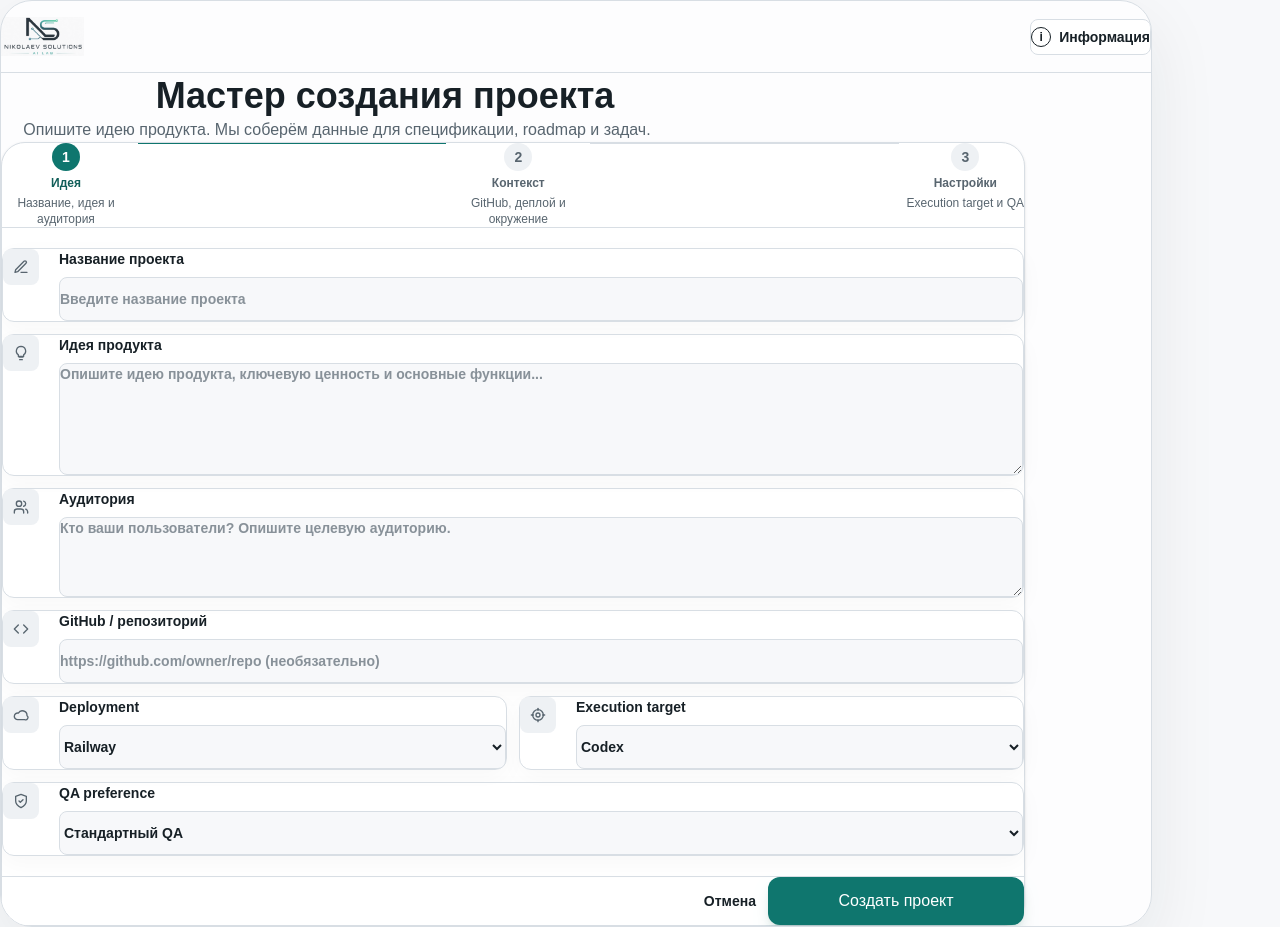
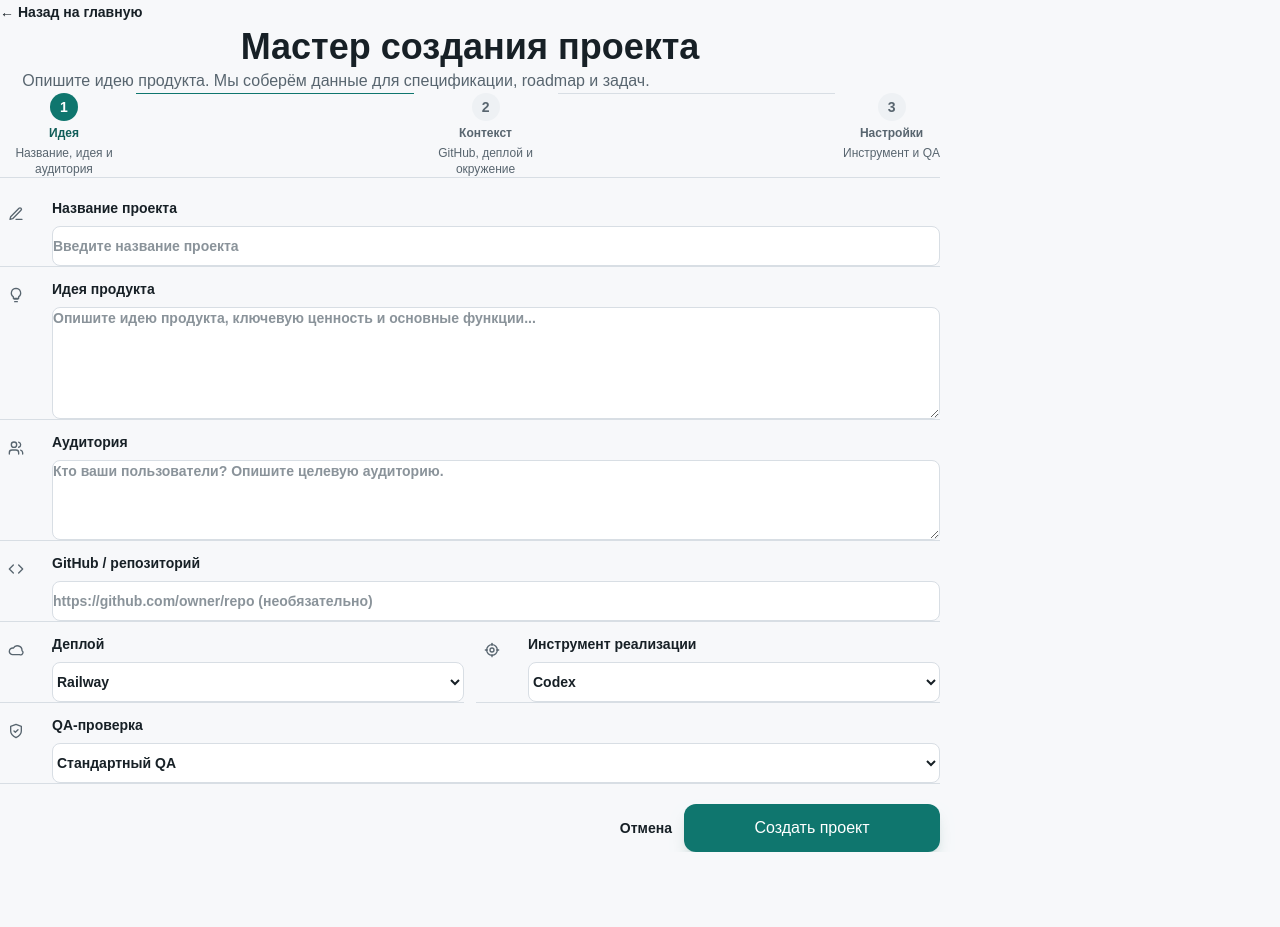
Before and after one commit to drthalas/Prepare_development_cockpit, a Next.js app: page /app/projects/new in a window 1280 px wide. After the commit the page ends 852 px from the top, so only its background shows below. Built offline with nearby package versions, Linux system fonts and the light colour scheme.

Commit message:
PDC-034: clean landing and project wizard layout

```diff
--- a/src/app/app/projects/new/page.tsx
+++ b/src/app/app/projects/new/page.tsx
@@ -1,5 +1,4 @@
 import Link from "next/link";
-import Image from "next/image";
 
 import { ProjectIntakeWizard } from "@/components/project-intake-wizard";
 import { InfoNotice } from "@/components/ui/patterns";
@@ -12,12 +11,6 @@ type NewProjectPageProps = {
   }>;
 };
 
-const infoSteps = [
-  "Опишите идею и аудиторию.",
-  "Укажите контекст GitHub, деплоя и разработки.",
-  "Создайте проект и продолжите со следующим шагом.",
-];
-
 export default async function NewProjectPage({
   searchParams,
 }: NewProjectPageProps) {
@@ -25,46 +18,17 @@ export default async function NewProjectPage({
   const error = Array.isArray(query.error) ? query.error[0] : query.error;
 
   return (
-    <main className="min-h-screen bg-[var(--background)] p-4 text-[var(--foreground)] sm:p-8">
-      <div className="mx-auto min-h-[calc(100svh-2rem)] w-full max-w-6xl overflow-hidden rounded-[1.75rem] border border-[var(--panel-border)] bg-[rgba(255,255,255,0.78)] shadow-[0_24px_70px_rgba(23,32,38,0.08)] sm:min-h-[calc(100svh-4rem)] sm:rounded-[2rem]">
-        <header className="flex h-16 items-center justify-between border-b border-[var(--panel-border)] px-5 sm:h-[4.5rem] sm:px-8">
-          <Link aria-label="На главную" className="flex items-center" href="/">
-            <Image
-              alt="Nikolaev Solutions AI Lab"
-              className="h-9 w-auto object-contain mix-blend-multiply sm:h-10"
-              height={260}
-              priority
-              src="/brand/nikolaev-solutions-ai-lab-header.png"
-              width={540}
-            />
+    <main className="min-h-screen bg-[var(--background)] px-5 py-6 text-[var(--foreground)] sm:px-8 sm:py-8">
+      <div className="mx-auto w-full max-w-[940px]">
+        <Link
+          className="text-sm font-semibold text-[var(--muted)] transition hover:text-[var(--foreground)]"
+          href="/"
+        >
+          ← Назад на главную
         </Link>
-          <details className="group relative">
-            <summary className="inline-flex h-9 cursor-pointer list-none items-center justify-center gap-2 rounded-lg border border-[var(--panel-border)] bg-[var(--panel)] px-3 text-sm font-semibold text-[var(--foreground)] transition hover:border-[var(--accent)] [&::-webkit-details-marker]:hidden">
-              <span className="grid h-5 w-5 place-items-center rounded-full border border-current text-xs">
-                i
-              </span>
-              <span className="hidden sm:inline">Информация</span>
-            </summary>
-            <div className="absolute right-0 z-20 mt-3 w-72 rounded-xl border border-[var(--panel-border)] bg-[var(--panel)] p-4 text-sm leading-6 text-[var(--muted)] shadow-xl">
-              <p className="font-semibold text-[var(--foreground)]">
-                Как это работает
-              </p>
-              <ol className="mt-2 grid gap-1">
-                {infoSteps.map((step, index) => (
-                  <li key={step}>
-                    <span className="font-semibold text-[var(--accent-strong)]">
-                      {index + 1}.
-                    </span>{" "}
-                    {step}
-                  </li>
-                ))}
-              </ol>
-            </div>
-          </details>
-        </header>
 
-        <section className="mx-auto w-full max-w-5xl px-5 py-7 sm:px-8 sm:py-9">
-          <div className="mx-auto max-w-3xl text-center">
+        <section className="pt-8 sm:pt-10">
+          <header className="text-center">
             <h1 className="text-3xl font-extrabold leading-tight text-[var(--foreground)] sm:text-4xl">
               Мастер создания проекта
             </h1>
@@ -72,7 +36,7 @@ export default async function NewProjectPage({
               Опишите идею продукта. Мы соберём данные для спецификации, roadmap
               и задач.
             </p>
-          </div>
+          </header>
 
           {error ? (
             <div className="mt-6">
@@ -84,7 +48,7 @@ export default async function NewProjectPage({
             </div>
           ) : null}
 
-          <div className="mt-7 rounded-[1.5rem] border border-[var(--panel-border)] bg-[var(--panel)] p-4 shadow-sm sm:p-8">
+          <div className="mt-7">
             <ProjectIntakeWizard />
           </div>
         </section>
--- a/src/components/landing-page.tsx
+++ b/src/components/landing-page.tsx
@@ -12,13 +12,10 @@ const infoSteps = [
   "Скачайте результат или экспортируйте.",
 ];
 
-const artifactChips = ["Спецификация", "Roadmap", "Промпты"];
-
 export function LandingPage() {
   return (
-    <main className="min-h-screen overflow-x-hidden bg-[var(--background)] p-4 text-[var(--foreground)] sm:p-8">
-      <div className="mx-auto flex min-h-[calc(100svh-2rem)] w-full max-w-6xl flex-col overflow-hidden rounded-[1.75rem] border border-[var(--panel-border)] bg-[rgba(255,255,255,0.72)] shadow-[0_24px_70px_rgba(23,32,38,0.08)] sm:min-h-[calc(100svh-4rem)] sm:rounded-[2rem]">
-        <header className="flex h-16 items-center border-b border-[var(--panel-border)] px-5 sm:h-[4.5rem] sm:px-8">
+    <main className="min-h-screen overflow-x-hidden bg-[var(--background)] text-[var(--foreground)]">
+      <header className="mx-auto flex h-16 w-full max-w-6xl items-center px-5 sm:h-20 sm:px-8">
         <Link
           aria-label="Nikolaev Solutions AI Lab"
           className="flex min-w-0 items-center"
@@ -35,12 +32,12 @@ export function LandingPage() {
         </Link>
       </header>
 
-        <section className="flex flex-1 items-center justify-center px-5 py-10 sm:px-8 sm:py-12">
-          <div className="mx-auto flex w-full max-w-2xl flex-col items-center rounded-[1.75rem] border border-[var(--panel-border)] bg-[rgba(255,255,255,0.86)] px-5 py-9 text-center shadow-[0_22px_70px_rgba(23,32,38,0.09)] sm:rounded-[2rem] sm:px-14 sm:py-14">
-            <div className="flex h-20 w-20 items-center justify-center rounded-full border border-[var(--panel-border)] bg-[var(--panel)] shadow-[0_20px_60px_rgba(15,118,110,0.16)] sm:h-24 sm:w-24">
+      <section className="flex min-h-[calc(100svh-4rem)] items-center justify-center px-5 pb-14 pt-6 sm:min-h-[calc(100svh-5rem)] sm:px-8 sm:pb-20">
+        <div className="mx-auto flex w-full max-w-[26rem] flex-col items-center text-center">
+          <div className="flex h-18 w-18 items-center justify-center rounded-full bg-[var(--panel)] shadow-[0_18px_54px_rgba(15,118,110,0.14)] sm:h-20 sm:w-20">
             <svg
               aria-hidden="true"
-              className="h-10 w-10 text-[var(--accent)] sm:h-12 sm:w-12"
+              className="h-9 w-9 text-[var(--accent)] sm:h-10 sm:w-10"
               fill="none"
               viewBox="0 0 48 48"
               xmlns="http://www.w3.org/2000/svg"
@@ -83,15 +80,15 @@ export function LandingPage() {
             </svg>
           </div>
 
-            <h1 className="mt-8 max-w-[21rem] text-[2.65rem] font-extrabold leading-[1.04] tracking-normal text-[var(--foreground)] sm:max-w-xl sm:text-6xl">
+          <h1 className="mt-7 text-[2.65rem] font-extrabold leading-[1.04] tracking-normal text-[var(--foreground)] sm:text-6xl">
             Prepare Development Cockpit
           </h1>
-            <p className="mt-5 max-w-[22rem] text-lg leading-[1.45] text-[var(--muted)] sm:text-xl">
+          <p className="mt-5 text-lg leading-[1.45] text-[var(--muted)] sm:text-xl">
             Создайте проект из идеи
             <br />и получите структуру разработки.
           </p>
 
-            <div className="mt-8 flex w-full max-w-[24.75rem] flex-col items-stretch justify-center gap-4">
+          <div className="mt-8 flex w-full max-w-[24rem] flex-col items-stretch justify-center gap-4">
             <Button
               className="min-h-14 w-full rounded-xl px-7 text-base shadow-lg shadow-emerald-900/15 sm:text-lg"
               href="/app/projects/new"
@@ -105,7 +102,7 @@ export function LandingPage() {
                 </span>
                 <span>Информация</span>
               </summary>
-                <div className="mx-auto mt-5 max-w-md rounded-xl border border-[var(--panel-border)] bg-[var(--panel)] p-5 text-left shadow-sm">
+              <div className="mx-auto mt-5 max-w-md text-left">
                 <p className="text-sm font-semibold text-[var(--foreground)]">
                   Как это работает
                 </p>
@@ -122,20 +119,8 @@ export function LandingPage() {
               </div>
             </details>
           </div>
-
-            <div className="mt-8 flex flex-wrap justify-center gap-3">
-              {artifactChips.map((chip) => (
-                <span
-                  className="rounded-full bg-[var(--section-surface)] px-4 py-2 text-sm font-medium text-[var(--muted)]"
-                  key={chip}
-                >
-                  {chip}
-                </span>
-              ))}
-            </div>
         </div>
       </section>
-      </div>
     </main>
   );
 }
--- a/src/components/project-intake-wizard.tsx
+++ b/src/components/project-intake-wizard.tsx
@@ -16,7 +16,7 @@ import {
 const wizardSteps = [
   { title: "Идея", value: "Название, идея и аудитория" },
   { title: "Контекст", value: "GitHub, деплой и окружение" },
-  { title: "Настройки", value: "Execution target и QA" },
+  { title: "Настройки", value: "Инструмент и QA" },
 ];
 
 export function ProjectIntakeWizard() {
@@ -71,7 +71,7 @@ export function ProjectIntakeWizard() {
         </Field>
 
         <div className="grid gap-3 sm:grid-cols-2">
-          <Field icon="cloud" label="Deployment">
+          <Field icon="cloud" label="Деплой">
             <select
               className={inputClassName}
               defaultValue="railway"
@@ -86,7 +86,7 @@ export function ProjectIntakeWizard() {
             </select>
           </Field>
 
-          <Field icon="target" label="Execution target">
+          <Field icon="target" label="Инструмент реализации">
             <select
               className={inputClassName}
               defaultValue="codex"
@@ -102,7 +102,7 @@ export function ProjectIntakeWizard() {
           </Field>
         </div>
 
-        <Field icon="shield" label="QA preference">
+        <Field icon="shield" label="QA-проверка">
           <select className={inputClassName} defaultValue="standard" name="qaPreference">
             {qaModes.map((mode) => (
               <option key={mode} value={mode}>
@@ -122,7 +122,7 @@ export function ProjectIntakeWizard() {
       <input name="deploymentMode" type="hidden" value="manual_instructions" />
       <input name="deploymentOwner" type="hidden" value="not_decided" />
 
-      <div className="mt-2 flex flex-col gap-3 border-t border-[var(--panel-border)] pt-5 sm:flex-row sm:items-center sm:justify-end">
+      <div className="mt-2 flex flex-col gap-3 pt-3 sm:flex-row sm:items-center sm:justify-end">
         <Link
           className="inline-flex min-h-11 items-center justify-center rounded-xl px-5 py-2.5 text-sm font-semibold text-[var(--muted)] transition hover:text-[var(--foreground)]"
           href="/"
@@ -205,8 +205,8 @@ function Field({
   label: string;
 }) {
   return (
-    <label className="grid grid-cols-[2.5rem_1fr] gap-3 rounded-xl border border-[var(--panel-border)] bg-[rgba(255,255,255,0.82)] p-3 text-sm font-semibold shadow-[0_8px_24px_rgba(23,32,38,0.03)] sm:grid-cols-[2.75rem_1fr] sm:p-4">
-      <span className="mt-7 flex h-8 w-8 items-center justify-center rounded-lg bg-[var(--section-surface)] text-[var(--muted)] sm:h-9 sm:w-9">
+    <label className="grid grid-cols-[2.25rem_1fr] gap-3 border-b border-[var(--panel-border)] py-3 text-sm font-semibold sm:grid-cols-[2.5rem_1fr]">
+      <span className="mt-7 flex h-8 w-8 items-center justify-center text-[var(--muted)]">
         <FieldIcon name={icon} />
       </span>
       <span className="grid gap-2">
@@ -298,4 +298,4 @@ function FieldIcon({ name }: { name: FieldIconName }) {
 }
 
 const inputClassName =
-  "min-h-11 w-full rounded-lg border border-[var(--panel-border)] bg-[var(--background)] px-3 text-sm font-medium text-[var(--foreground)] outline-none transition placeholder:text-[var(--muted)]/70 focus:border-[var(--accent)] focus:bg-[var(--panel)]";
+  "min-h-10 w-full rounded-lg border border-[var(--panel-border)] bg-[var(--panel)] px-3 text-sm font-medium text-[var(--foreground)] outline-none transition placeholder:text-[var(--muted)]/70 focus:border-[var(--accent)]";
```
Lines whose indentation alone changed are shown as unchanged.
